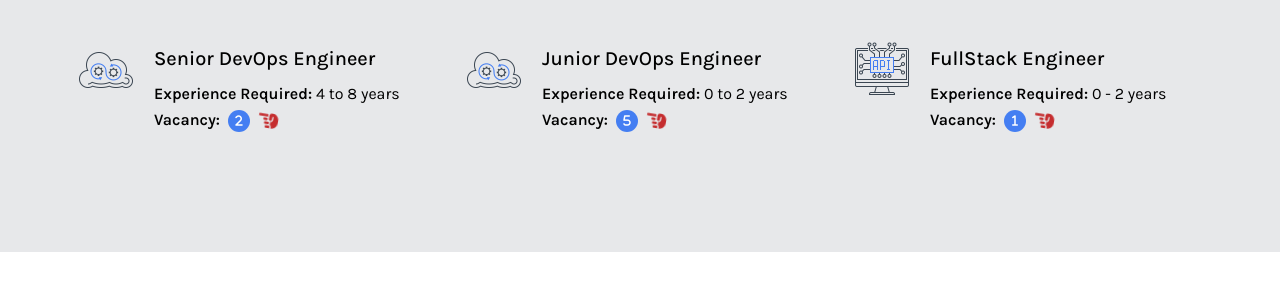
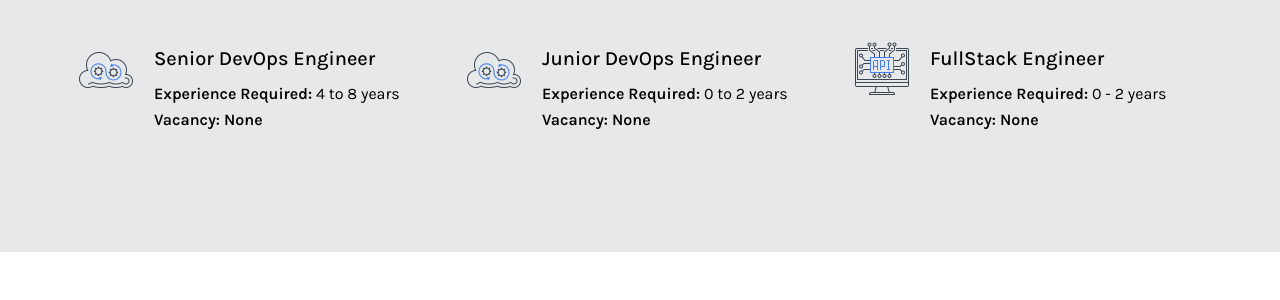
Before and after one commit to upvision-in/www.upvision.in, a Jekyll site: the page built from pages/careers.html, in a window 1280 px wide. Shown: the part 909-1209 px from the top of the page. Built offline with Jekyll 4.4.1, drawn with Linux system fonts in a browser that asks for light colours.

Commit message:
reduced vacancy to None

```diff
--- a/_sass/base/_base.scss
+++ b/_sass/base/_base.scss
@@ -121,3 +121,7 @@ a:hover, a:focus {
 .light-color-bg {
   background-color:#f0f5f8;
 }
+
+.hidden {
+  display: none !important;
+}
--- a/pages/careers.html
+++ b/pages/careers.html
@@ -64,7 +64,7 @@ width: 256
                             <h3>Senior DevOps Engineer</h3>
                             <ul>
                                 <li><b>Experience Required: </b>4 to 8 years</li>
-                                <li><b>Vacancy: </b><span class="highlight-number"><i class="fa-solid fa-2"></i></span></li>
+                                <li><b>Vacancy: None</b><span class="highlight-number hidden"><i class="fa-solid fa-2"></i></span></li>
                             </ul>
                         </div>
                     </div>
@@ -76,7 +76,7 @@ width: 256
                             <h3>Junior DevOps Engineer</h3>
                             <ul>
                                 <li><b>Experience Required: </b>0 to 2 years</li>
-                                <li><b>Vacancy: </b><span class="highlight-number"><i class="fa-solid fa-5"></i></span></li>
+                                <li><b>Vacancy: None</b><span class="highlight-number hidden"><i class="fa-solid fa-5"></i></span></li>
                             </ul>
                         </div>
                     </div>
@@ -88,7 +88,7 @@ width: 256
                             <h3>FullStack Engineer</h3>
                             <ul>
                                 <li><b>Experience Required: </b>0 - 2 years</li>
-                                <li><b>Vacancy: </b><span class="highlight-number"><i class="fa-solid fa-1"></i></span></li>
+                                <li><b>Vacancy: None</b><span class="highlight-number hidden"><i class="fa-solid fa-1"></i></span></li>
                             </ul>
                         </div>
                     </div>
```
